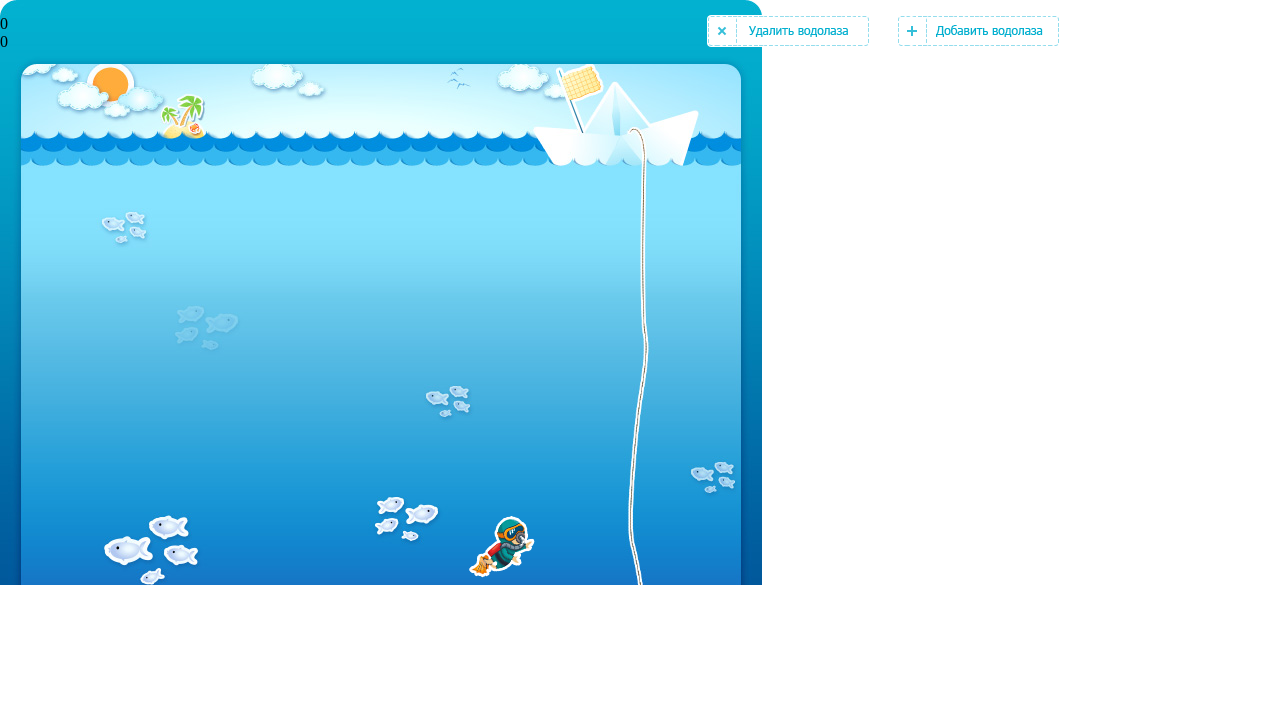
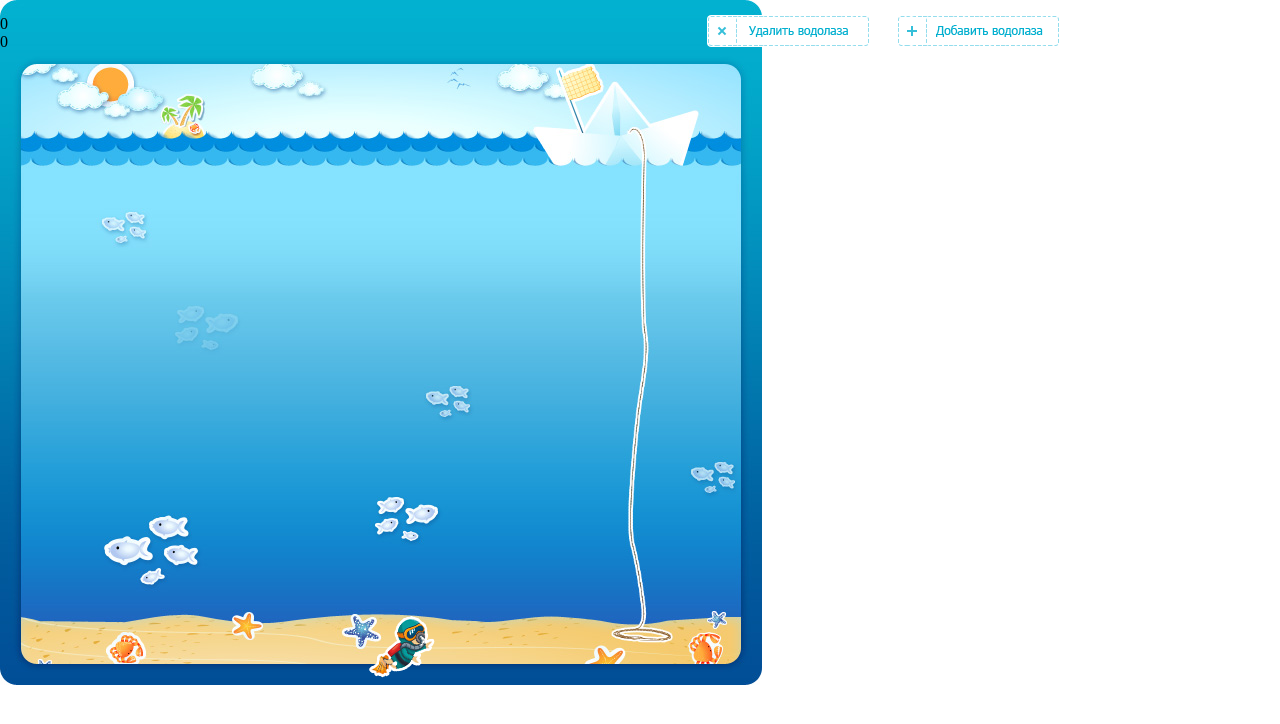
Before and after one commit to milushov/divers, a plain HTML site: page index.html in a window 1280 px wide. Drawn offline with Linux system fonts and the light colour scheme.

Commit message:
settings

```diff
--- a/index.html
+++ b/index.html
@@ -19,8 +19,8 @@
     </div>
     <a id="add-diver"></a>
     <a id="delete-diver"></a>
-    <!--<canvas id="app" width="762" height="685">Noup</canvas>-->
-    <canvas id="app" width="762" height="585">Noup</canvas>
+    <canvas id="app" width="762" height="685">Noup</canvas>
+    <!--<canvas id="app" width="762" height="585">Noup</canvas>-->
 
     <!-- Yandex.Metrika counter --><script type="text/javascript">(function (d, w, c) { (w[c] = w[c] || []).push(function() { try { w.yaCounter10409905 = new Ya.Metrika({id:10409905, enableAll: true, trackHash:true, webvisor:true}); } catch(e) { } }); var n = d.getElementsByTagName("script")[0], s = d.createElement("script"), f = function () { n.parentNode.insertBefore(s, n); }; s.type = "text/javascript"; s.async = true; s.src = (d.location.protocol == "https:" ? "https:" : "http:") + "//mc.yandex.ru/metrika/watch.js"; if (w.opera == "[object Opera]") { d.addEventListener("DOMContentLoaded", f); } else { f(); } })(document, window, "yandex_metrika_callbacks");</script><noscript><div><img src="//mc.yandex.ru/watch/10409905" style="position:absolute; left:-9999px;" alt="" /></div></noscript><!-- /Yandex.Metrika counter -->
   </body>
```
